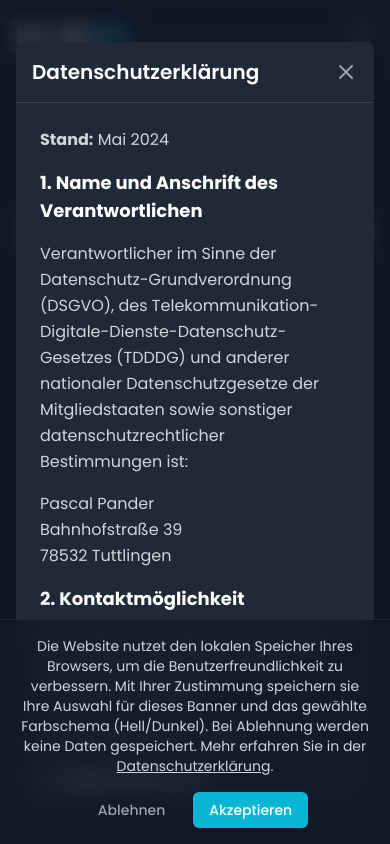
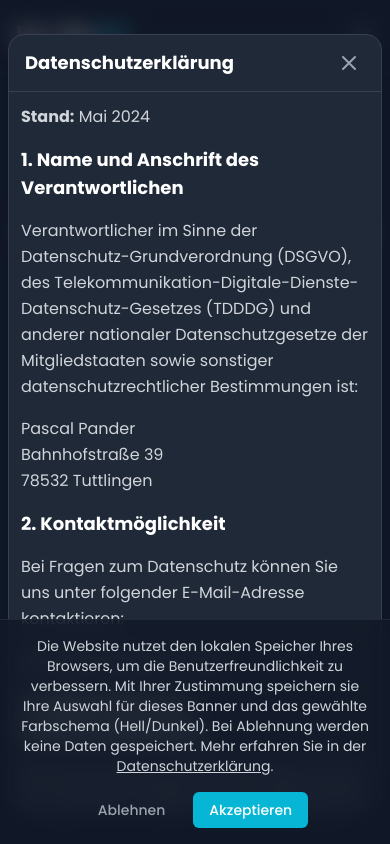
Before and after one commit to dPandl/dPandl.github.io, a React (Vite) app: page / in a window 390 px wide. Both pictures are taken after a click on the button "Datenschutzerklärung". Shown: the top 844 px of the page. Built offline with nearby package versions, Linux system fonts and the light colour scheme.

Commit message:
Fix: Optimize Admin Editor modal responsiveness for mobile screens

```diff
--- a/src/components/Modal.tsx
+++ b/src/components/Modal.tsx
@@ -23,22 +23,22 @@ const Modal: React.FC<ModalProps> = ({ isOpen, onClose, title, children }) => {
 
     return (
         <div
-            className="fixed inset-0 bg-gray-900/60 backdrop-blur-md z-50 flex justify-center items-center p-4 transition-opacity duration-300"
+            className="fixed inset-0 bg-gray-900/60 backdrop-blur-md z-50 flex justify-center items-center p-2 sm:p-4 transition-opacity duration-300 overflow-hidden"
             onClick={onClose}
         >
             <div
-                className="bg-white dark:bg-gray-800 rounded-lg shadow-xl w-full max-w-3xl max-h-[90vh] flex flex-col transition-colors duration-300"
+                className="bg-white dark:bg-gray-800 rounded-2xl shadow-xl w-full max-w-3xl max-h-[92vh] flex flex-col transition-colors duration-300 overflow-hidden border border-gray-200 dark:border-gray-700"
                 onClick={(e) => e.stopPropagation()}
             >
-                <div className="flex justify-between items-center p-4 border-b border-gray-200 dark:border-gray-700">
-                    <h2 className="text-xl font-semibold text-gray-900 dark:text-white">{title}</h2>
-                    <button onClick={onClose} className="text-gray-500 hover:text-gray-900 dark:text-gray-400 dark:hover:text-white transition-colors">
+                <div className="flex justify-between items-center px-4 py-3 sm:px-6 sm:py-4 border-b border-gray-200 dark:border-gray-700 shrink-0">
+                    <h2 className="text-lg sm:text-xl font-bold text-gray-900 dark:text-white pr-2 truncate">{title}</h2>
+                    <button onClick={onClose} className="p-1 rounded-xl text-gray-500 hover:text-gray-900 dark:text-gray-400 dark:hover:text-white hover:bg-gray-100 dark:hover:bg-gray-700 transition-colors shrink-0">
                         <svg xmlns="http://www.w3.org/2000/svg" className="h-6 w-6" fill="none" viewBox="0 0 24 24" stroke="currentColor">
                             <path strokeLinecap="round" strokeLinejoin="round" strokeWidth="2" d="M6 18L18 6M6 6l12 12" />
                         </svg>
                     </button>
                 </div>
-                <div className="p-6 overflow-y-auto text-gray-600 dark:text-gray-300">
+                <div className="p-3 sm:p-6 overflow-y-auto text-gray-600 dark:text-gray-300">
                     {children}
                 </div>
             </div>
--- a/src/components/ProjectFormModal.tsx
+++ b/src/components/ProjectFormModal.tsx
@@ -436,35 +436,35 @@ const ProjectFormModal: React.FC<ProjectFormModalProps> = ({ isOpen, onClose, on
                 </div>
 
                 {/* Features Highlights */}
-                <div className="p-4 rounded-2xl bg-gray-50 dark:bg-gray-900/60 border border-gray-200 dark:border-gray-700">
+                <div className="p-3.5 sm:p-4 rounded-2xl bg-gray-50 dark:bg-gray-900/60 border border-gray-200 dark:border-gray-700">
                     <label className="block text-xs font-bold uppercase tracking-wider text-gray-500 dark:text-gray-400 mb-2">
                         Highlights / Features
                     </label>
-                    <div className="flex gap-2 mb-3">
+                    <div className="flex flex-col sm:flex-row gap-2 mb-3">
                         <input
                             type="text"
                             placeholder="Neues Feature Stichwort..."
                             value={featureInput}
                             onChange={(e) => setFeatureInput(e.target.value)}
                             onKeyDown={(e) => { if (e.key === 'Enter') { e.preventDefault(); handleAddFeature(); } }}
-                            className="flex-grow px-4 py-2 rounded-xl bg-white dark:bg-gray-800 border border-gray-200 dark:border-gray-700 text-sm text-gray-900 dark:text-white"
+                            className="w-full sm:flex-grow px-4 py-2 rounded-xl bg-white dark:bg-gray-800 border border-gray-200 dark:border-gray-700 text-sm text-gray-900 dark:text-white"
                         />
                         <button
                             type="button"
                             onClick={handleAddFeature}
-                            className="px-4 py-2 bg-gray-200 dark:bg-gray-700 hover:bg-gray-300 text-gray-800 dark:text-white font-bold rounded-xl text-sm transition-colors"
+                            className="w-full sm:w-auto px-4 py-2 bg-gray-200 dark:bg-gray-700 hover:bg-gray-300 text-gray-800 dark:text-white font-bold rounded-xl text-sm transition-colors shrink-0"
                         >
                             + Hinzufügen
                         </button>
                     </div>
                     <ul className="space-y-2">
                         {formData.features?.map((feat, idx) => (
-                            <li key={idx} className="flex items-center justify-between px-3 py-1.5 rounded-xl bg-white dark:bg-gray-800 border border-gray-200 dark:border-gray-700 text-xs">
-                                <span className="text-gray-700 dark:text-gray-300">✓ {feat}</span>
+                            <li key={idx} className="flex items-center justify-between px-3 py-2 rounded-xl bg-white dark:bg-gray-800 border border-gray-200 dark:border-gray-700 text-xs">
+                                <span className="text-gray-700 dark:text-gray-300 pr-2 break-words">✓ {feat}</span>
                                 <button
                                     type="button"
                                     onClick={() => handleRemoveFeature(idx)}
-                                    className="text-rose-500 font-bold hover:text-rose-700 px-2"
+                                    className="text-rose-500 font-bold hover:text-rose-700 p-1 shrink-0"
                                 >
                                     ✕
                                 </button>
@@ -474,8 +474,8 @@ const ProjectFormModal: React.FC<ProjectFormModalProps> = ({ isOpen, onClose, on
                 </div>
 
                 {/* GitHub Deployment Info Hint */}
-                <div className="p-3.5 rounded-2xl bg-cyan-500/10 border border-cyan-500/20 text-xs text-cyan-700 dark:text-cyan-300 flex items-center gap-2.5">
-                    <svg xmlns="http://www.w3.org/2000/svg" className="h-5 w-5 text-cyan-500 shrink-0" fill="none" viewBox="0 0 24 24" stroke="currentColor">
+                <div className="p-3.5 rounded-2xl bg-cyan-500/10 border border-cyan-500/20 text-xs text-cyan-700 dark:text-cyan-300 flex items-start gap-2.5">
+                    <svg xmlns="http://www.w3.org/2000/svg" className="h-5 w-5 text-cyan-500 shrink-0 mt-0.5" fill="none" viewBox="0 0 24 24" stroke="currentColor">
                         <path strokeLinecap="round" strokeLinejoin="round" strokeWidth={2} d="M13 16h-1v-4h-1m1-4h.01M21 12a9 9 0 11-18 0 9 9 0 0118 0z" />
                     </svg>
                     <span>
@@ -484,11 +484,11 @@ const ProjectFormModal: React.FC<ProjectFormModalProps> = ({ isOpen, onClose, on
                 </div>
 
                 {/* Submit Actions */}
-                <div className="flex items-center justify-between pt-4 border-t border-gray-100 dark:border-gray-700">
+                <div className="flex flex-col-reverse sm:flex-row items-center justify-between gap-3 pt-4 border-t border-gray-100 dark:border-gray-700">
                     <button
                         type="button"
                         onClick={onClose}
-                        className="px-6 py-3 bg-gray-100 dark:bg-gray-700 text-gray-700 dark:text-gray-200 font-bold rounded-2xl text-sm"
+                        className="w-full sm:w-auto px-6 py-3 bg-gray-100 dark:bg-gray-700 text-gray-700 dark:text-gray-200 font-bold rounded-2xl text-sm"
                     >
                         Abbrechen
                     </button>
@@ -496,7 +496,7 @@ const ProjectFormModal: React.FC<ProjectFormModalProps> = ({ isOpen, onClose, on
                     <button
                         type="submit"
                         disabled={isSaving}
-                        className="px-8 py-3 bg-gradient-to-r from-cyan-500 to-blue-600 hover:from-cyan-600 hover:to-blue-700 text-white font-bold rounded-2xl shadow-lg shadow-cyan-500/25 transition-all text-sm flex items-center gap-2 disabled:opacity-50"
+                        className="w-full sm:w-auto px-8 py-3 bg-gradient-to-r from-cyan-500 to-blue-600 hover:from-cyan-600 hover:to-blue-700 text-white font-bold rounded-2xl shadow-lg shadow-cyan-500/25 transition-all text-sm flex items-center justify-center gap-2 disabled:opacity-50"
                     >
                         {isSaving ? (
                             <>
```
Also changed, not shown: 1 other file (tests, documents, lock files or other folders).
